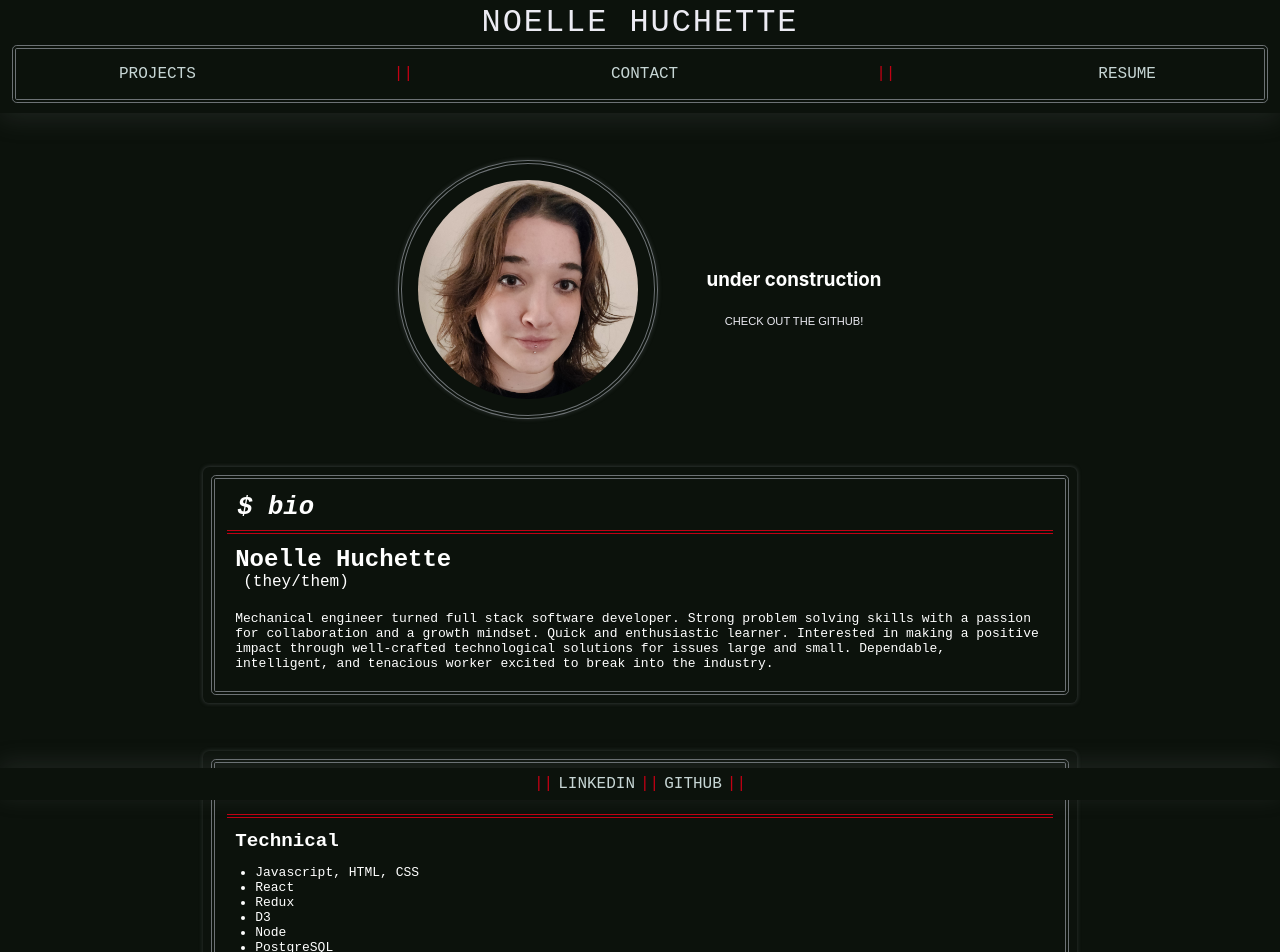
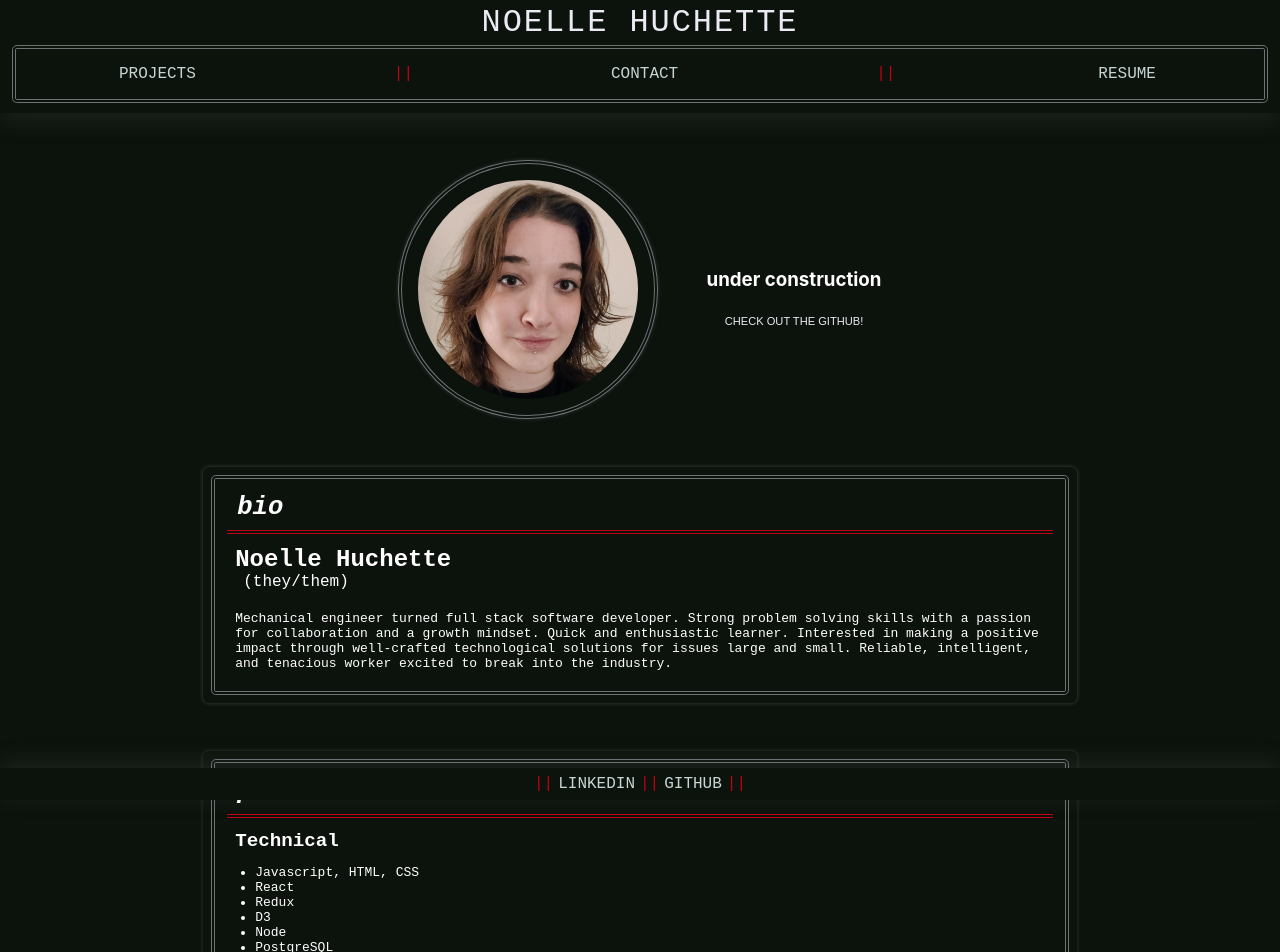
Before and after one commit to noellehuchette/portfolio, a React (Create React App) app: page / in a window 1280 px wide. Shown: the top 952 px of the page. Built offline with nearby package versions, Linux system fonts and the light colour scheme.

Commit message:
minor changes on homepage

```diff
--- a/src/client/components/Home/index.js
+++ b/src/client/components/Home/index.js
@@ -20,7 +20,7 @@ const Home = (props) => {
         <div className="bio-block">
           <div className="block-content">
             <div className="block-title">
-              <h2>$ bio</h2>
+              <h2>bio</h2>
             </div>
             <h3>Noelle Huchette</h3>
             <span>(they/them)</span>
@@ -30,7 +30,7 @@ const Home = (props) => {
               problem solving skills with a passion for collaboration and a
               growth mindset. Quick and enthusiastic learner. Interested in
               making a positive impact through well-crafted technological
-              solutions for issues large and small. Dependable, intelligent, and
+              solutions for issues large and small. Reliable, intelligent, and
               tenacious worker excited to break into the industry.
             </p>
           </div>
@@ -38,7 +38,7 @@ const Home = (props) => {
         <div className="skills-block">
           <div className="block-content">
             <div className="block-title">
-              <h2>$ skills</h2>
+              <h2>proficiencies</h2>
             </div>
             <h4>Technical</h4>
             <ul>
--- a/src/client/components/Home/style.css
+++ b/src/client/components/Home/style.css
@@ -124,7 +124,6 @@
   border-radius: 50%;
 }
 
-
 /* ### SKILLS ### */
 
 .skills-block {
```
